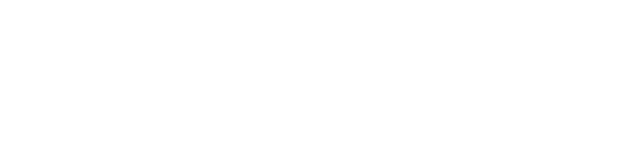
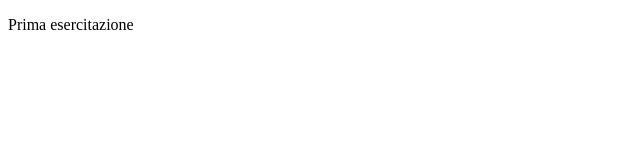
Before and after one commit to MattiaAngelini/HTMLCSS-HELLO, a plain HTML site: page Index.html in a window 1280 px wide. Shown: the whole page, without its empty margins (0-640 px from the left). Drawn offline with Linux system fonts and the light colour scheme.

Commit message:
Feat Add header & paragraph

```diff
--- a/Index.html
+++ b/Index.html
@@ -4,6 +4,9 @@
         <title>Hello World</title>
     </head>
     <body>
+        <header>
+           <p>Prima esercitazione </p>
+        </header>
 
     </body>
 </html>
```
